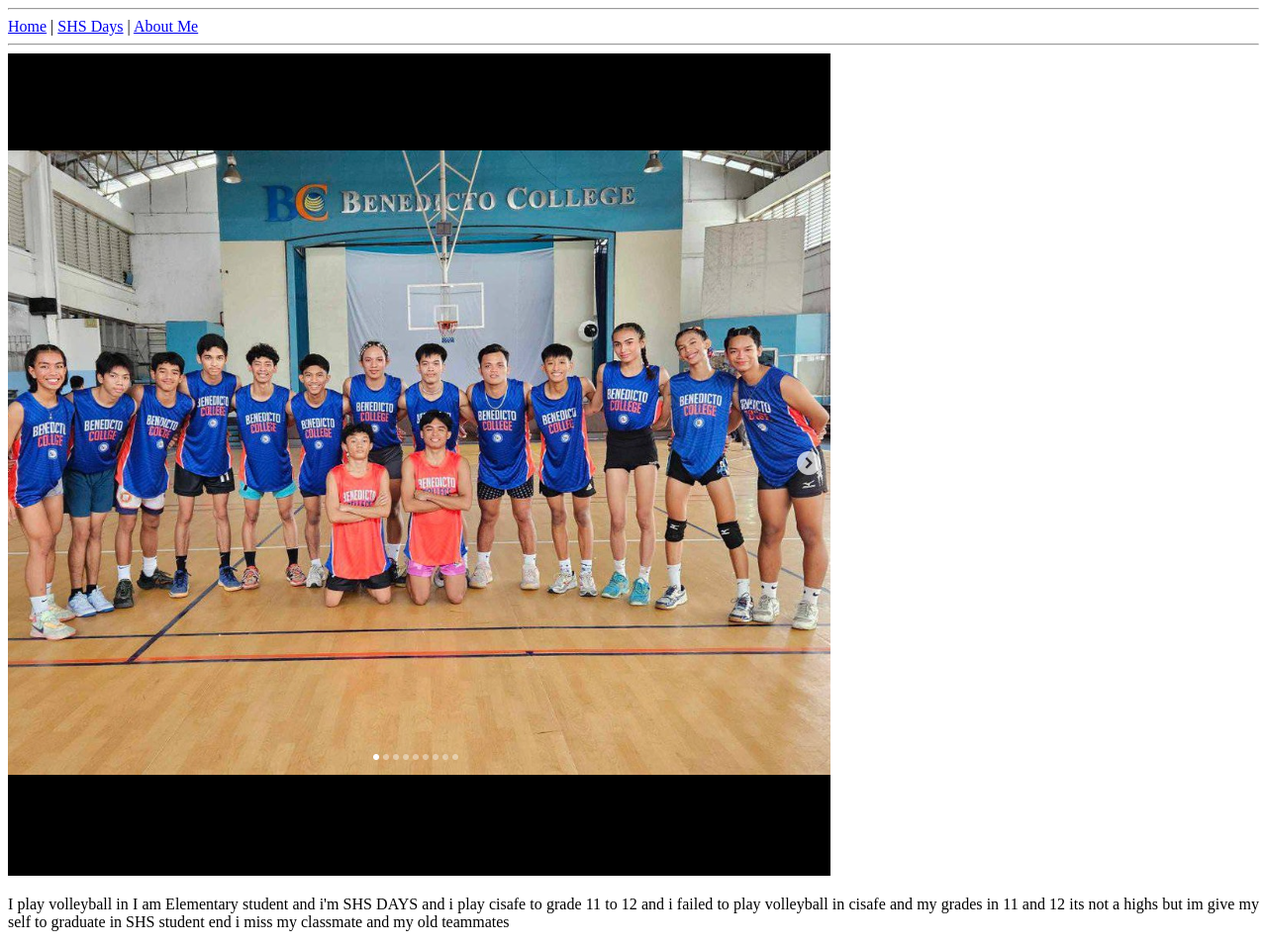
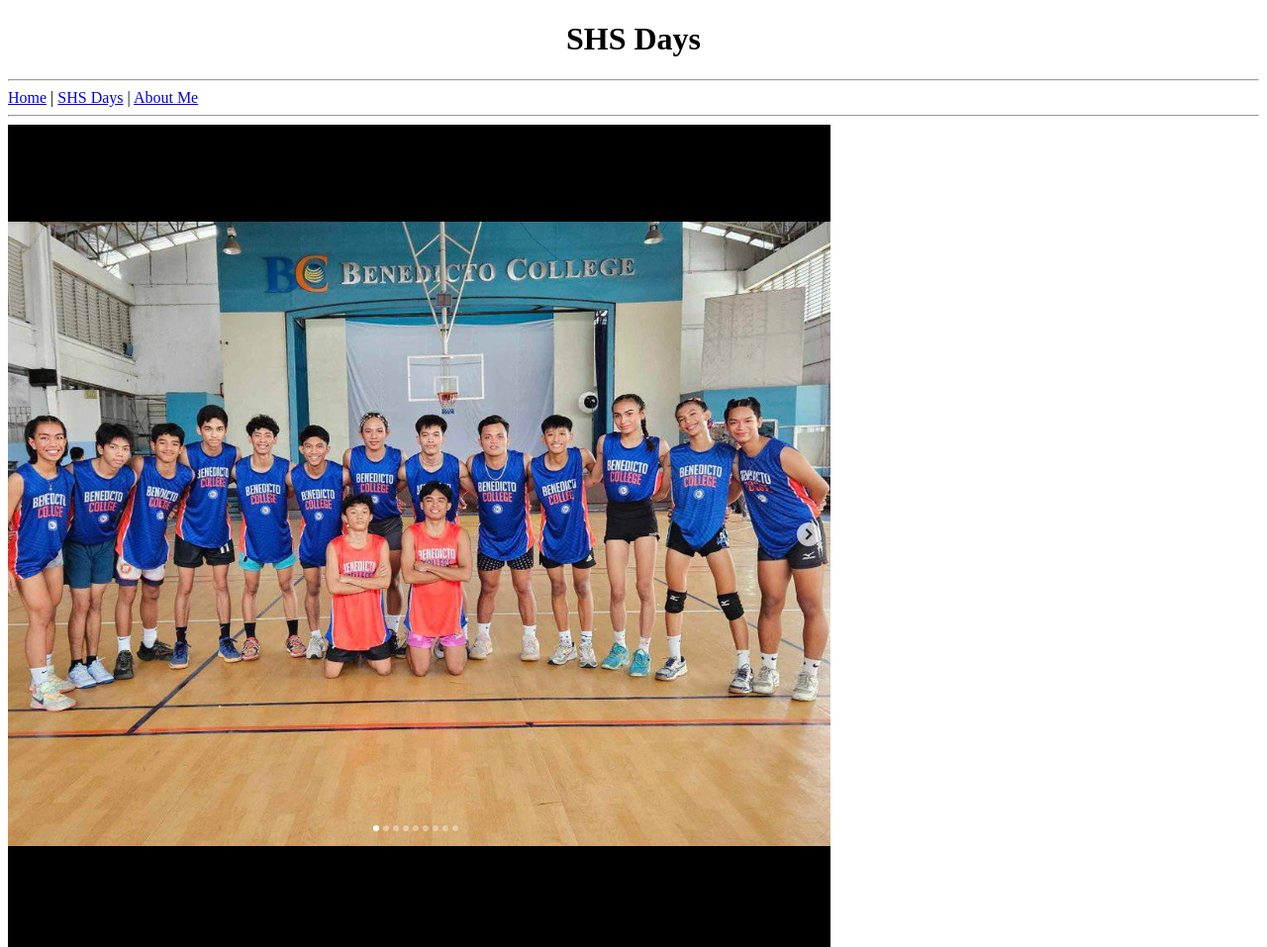
Before and after one commit to nicholai-123/Bactol.Act5, a plain HTML site: page SHSDAYS.html in a window 1280 px wide. Shown: the top 957 px of the page at 99% size. Drawn offline with Linux system fonts and the light colour scheme.

Commit message:
Update SHSDAYS.html

```diff
--- a/SHSDAYS.html
+++ b/SHSDAYS.html
@@ -5,6 +5,7 @@
     <link rel="stylesheet" type="text/css" href="Bactol.css">
 </head>
 <body>
+    <h1>SHS Days</h1>
     <hr>
     <a href="index.html">Home</a> |
     <a href="SHSDAYS.html">SHS Days</a> |
```
